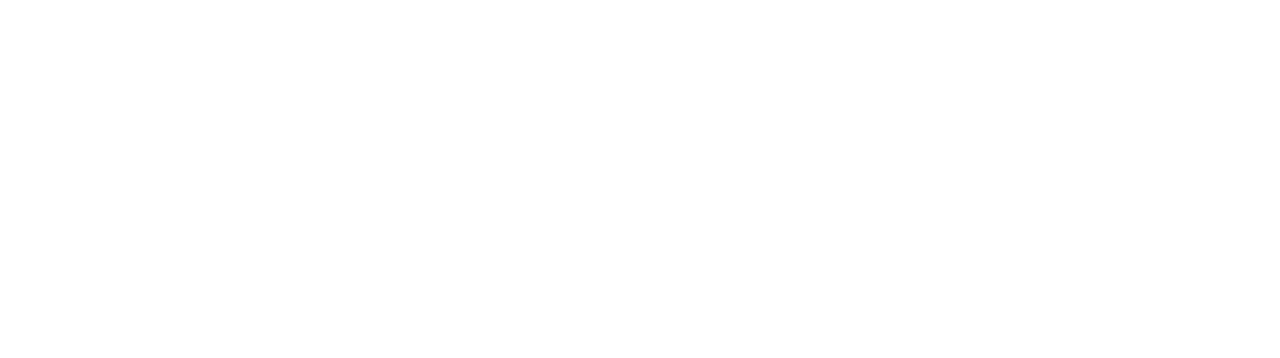
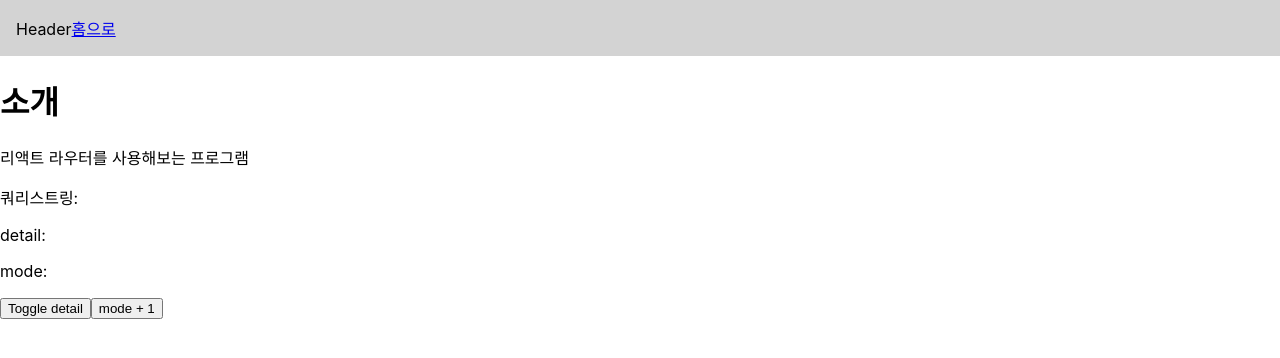
Before and after one commit to K1mYoungMan33/react_redux_1, a React (Create React App) app: page /about2 in a window 1280 px wide. Before the commit this address had no page. Shown: the top 358 px of the page. Built offline with nearby package versions, Linux system fonts and the light colour scheme.

Commit message:
라우터 Outlet

```diff
--- a/src/App.js
+++ b/src/App.js
@@ -5,15 +5,26 @@
 import {About} from "./pages/About";
 import {Member} from "./pages/Member";
 import {Profile} from "./pages/Profile";
+import {About2} from "./pages/About2";
+import {Articles} from "./pages/Articles";
+import {Article} from "./pages/Article";
+import {Layout} from "./pages/Layout";
 
 function App() {
   return (<>
         <Routes>
+            <Route element={<Layout />}>
           <Route path="/" element={<Home />}/>
           <Route path="/about" element={<About />}/>
+          <Route path="/about2" element={<About2 />}/>
           <Route path="/member" element={<Member />}/>
           <Route path="/profile/:username" element={<Profile />}/>
+          <Route path="/articles" element={<Articles />}>
+            <Route path=":id" element={<Article />} />
 
+          </Route>
+
+        </Route>
         </Routes>
       </>
   );
--- a/src/pages/About2.js
+++ b/src/pages/About2.js
@@ -2,16 +2,30 @@
 
 export const About2=()=>{
     const [searchParams, setSearchParams]=useSearchParams();
-    const detail = searchParams.get( 'detail' );
-    const mode = searchParams.get( 'mode' );
+    const detail = searchParams.get( 'detail' ) || '';
+    const mode = searchParams.get( 'mode' ) || '';
     const location = useLocation();
     console.log( "location", location )
+
+    const onToggleDetail=()=>{
+        setSearchParams({ mode, detail: detail ==='true' ? false : true } );
+    }
+    const onIncreaseMode=()=>{
+        // const nextMode= (!mode) ?1:parseInt(mode)+1;
+        const nextMode= parseInt(mode)+1||1;
+        console.log( mode, nextMode, !mode )
+        setSearchParams({ mode: nextMode, detail})
+    };
 
     return (
         <div>
             <h1>소개</h1>
             <p>리액트 라우터를 사용해보는 프로그램</p>
             <p>쿼리스트링: {location.search}</p>
+            <p>detail: {detail}</p>
+            <p>mode: {mode}</p>
+            <button onClick={onToggleDetail}> Toggle detail</button>
+            <button onClick={onIncreaseMode}>mode + 1 </button>
         </div>
     )
 }
--- /dev/null
+++ b/src/pages/Article.js
@@ -0,0 +1,10 @@
+import {useParams} from "react-router-dom";
+
+export const Article=()=>{
+    const { id } = useParams();
+    return(
+        <div>
+            <h2>게시글 {id}</h2>
+        </div>
+    );
+};
--- /dev/null
+++ b/src/pages/Articles.js
@@ -0,0 +1,16 @@
+import {Link, Outlet} from "react-router-dom";
+
+export const Articles=()=>{
+    return (
+        <div>
+            <Outlet/>
+        <ul>
+            {[ 1, 2, 3 ].map((e,i)=>
+                <li>
+                    <Link to={"/articles/"+e}>게시글 {e}</Link>
+                </li>
+            )}
+        </ul>
+        </div>
+    )
+}
--- a/src/pages/Home.js
+++ b/src/pages/Home.js
@@ -11,14 +11,27 @@
                     <Link to={'/about'}>소개</Link>
                 </li>
                 <li>
+                    <Link to={'/about2'}>소개2</Link>
+                </li>
+                <li>
                     <a href={'profile/gildong'}>a태그로 링크</a>
                 </li>
+                {[ { address:'gildong', text:'홍길동 프로필'},
+                    { address:'chio', text:'최씨 프로필'},
+                ].map((e,i)=>
+                    <li>
+                        <Link to={'profile/'+e.address}>{e.text}</Link>
+                    </li>
+                )}
                 <li>
                     <Link to={'profile/gildong'}>홍길동 프로필</Link>
                 </li>
                 <li>
                     <Link to={'profile/chio'}>최씨 프로필</Link>
                 </li>
+                <li>
+                    <Link to="articles">게시글 목록</Link>
+                </li>
             </ul>
         </div>
     )
--- /dev/null
+++ b/src/pages/Layout.js
@@ -0,0 +1,15 @@
+import {Link, Outlet} from "react-router-dom";
+
+export const Layout=()=>{
+    return(
+        <div>
+            <header style={{background:'lightgray',padding:16,fontsize:24}}>
+                Header
+                <Link to="/">홈으로</Link>
+            </header>
+            <main>
+                <Outlet/>
+            </main>
+        </div>
+    )
+}
```
